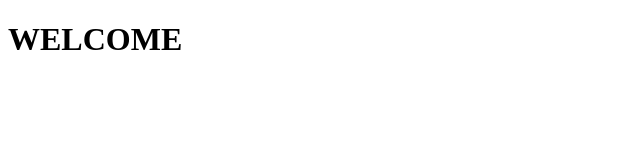
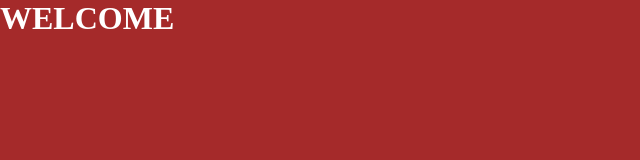
Before and after one commit to taiwobaptista/Git-testing-tutorial, a plain HTML site: page index.html in a window 1280 px wide. Shown: the whole page, without its empty margins (0-640 px from the left). Drawn offline with Linux system fonts and the light colour scheme.

Commit message:
I added a style sheet for h1

```diff
--- a/index.html
+++ b/index.html
@@ -5,6 +5,7 @@
     <meta http-equiv="X-UA-Compatible" content="IE=edge">
     <meta name="viewport" content="width=device-width, initial-scale=1.0">
     <title>Test</title>
+    <link rel="stylesheet" href="style.css">
 </head>
 <body>
     <h1>WELCOME</h1>
--- /dev/null
+++ b/style.css
@@ -0,0 +1,9 @@
+*{
+    margin: 0;
+    padding: 0;
+    background-color: brown;
+}
+
+h1{
+    color: #FFFFFF;
+}
```
